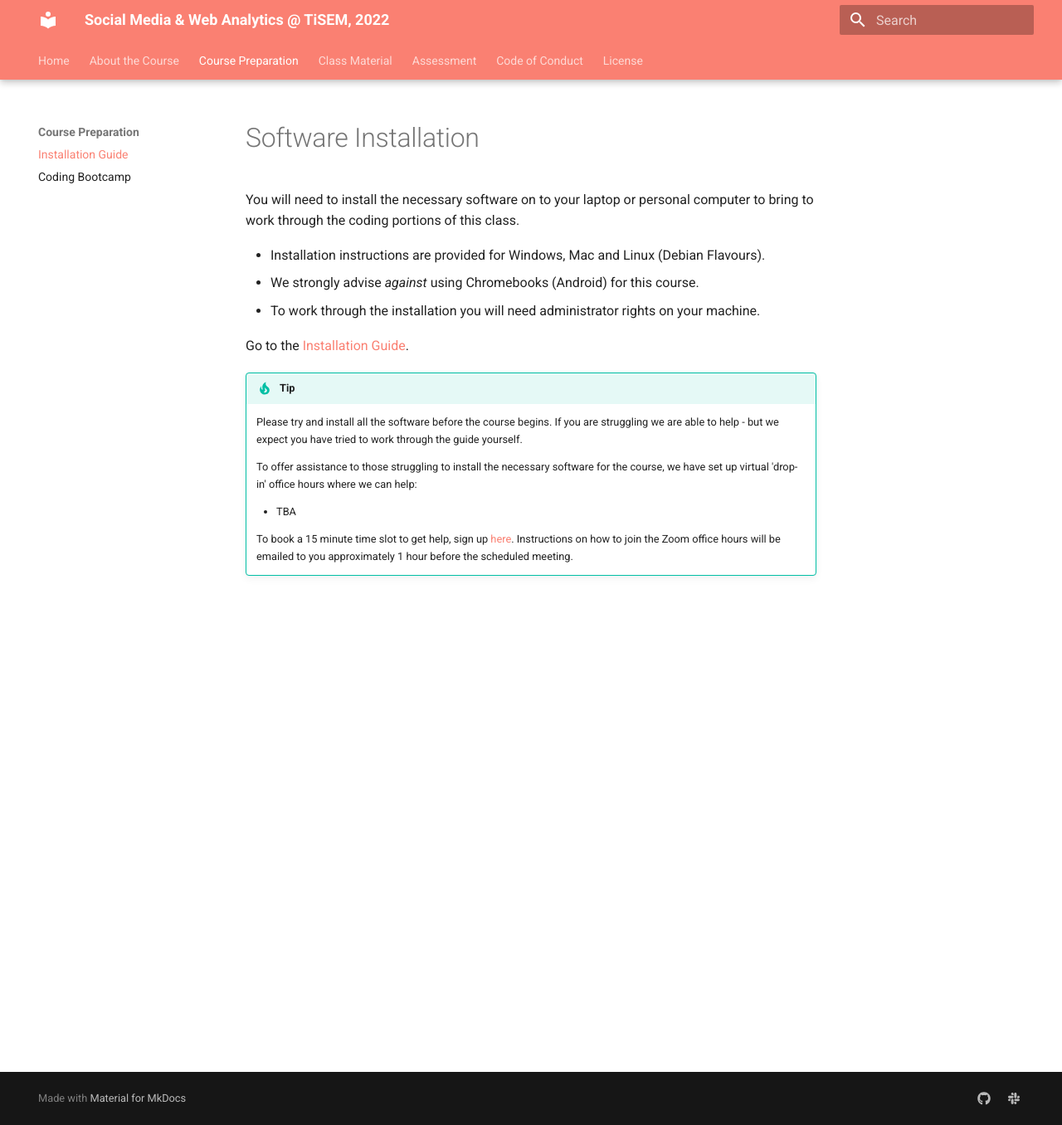
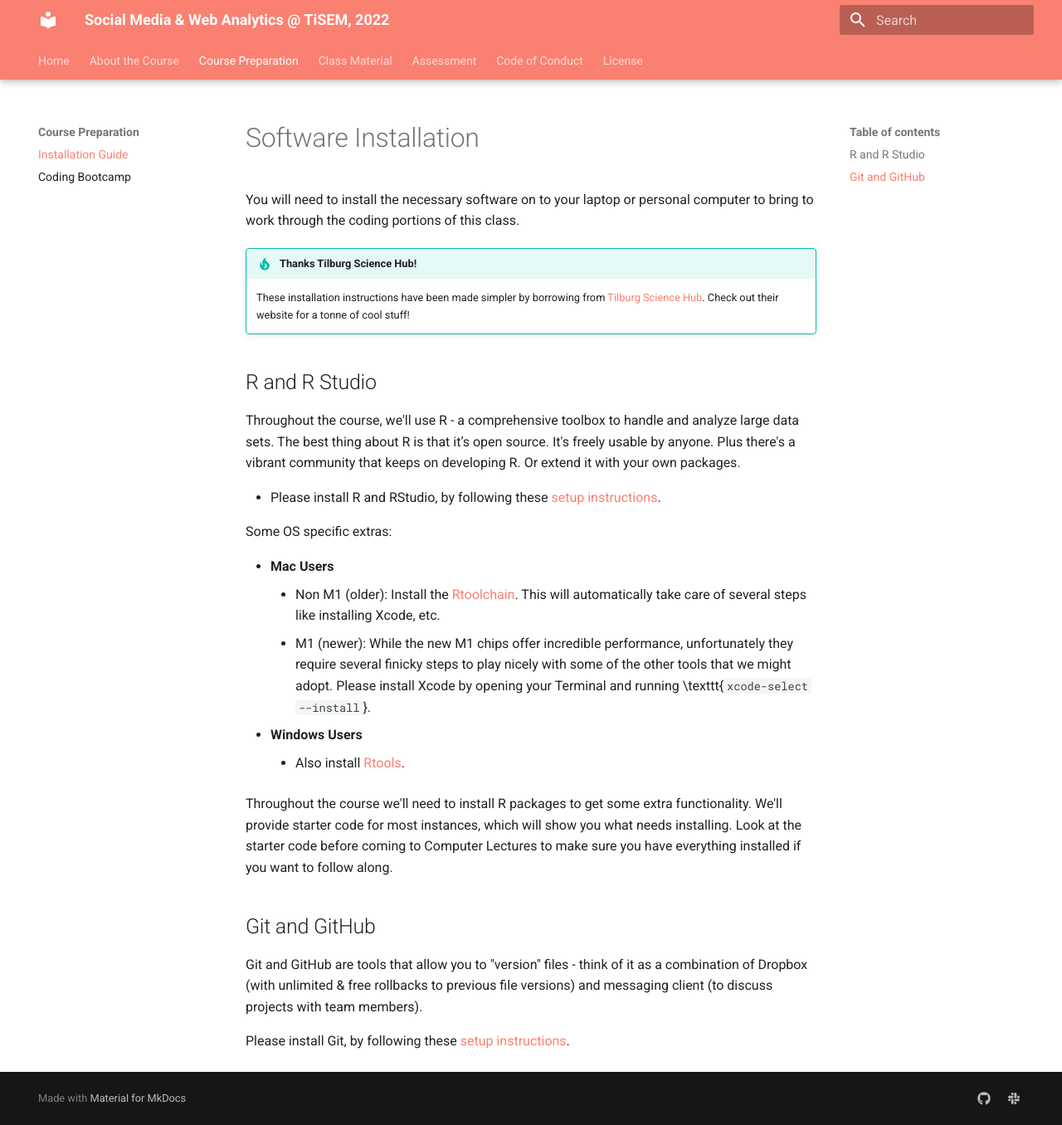
Before and after one commit to tisem-digital-marketing/2022-smwa, an MkDocs documentation site: the page built from docs/course_prep/software_install.md, in a window 1280 px wide and 1356 px high. Shown: the whole window at 83% size. Built offline with MkDocs 1.6.1 and Material for MkDocs 9.7.7, drawn with Linux system fonts in a browser that asks for light colours.

Commit message:
new simple install guide, referring to TSH

```diff
--- a/docs/course_prep/software_install.md
+++ b/docs/course_prep/software_install.md
@@ -2,19 +2,36 @@
 
 You will need to install the necessary software on to your laptop or personal computer to bring to work through the coding portions of this class.
 
-* Installation instructions are provided for Windows, Mac and Linux (Debian Flavours).
-* We strongly advise *against* using Chromebooks (Android) for this course.
-* To work through the installation you will need administrator rights on your machine.
+!!! tip "Thanks Tilburg Science Hub!"
+    These installation instructions have been made simpler by borrowing from [Tilburg Science Hub](https://tilburgsciencehub.com/).
+    Check out their website for a tonne of cool stuff!
 
-Go to the [Installation Guide](https://tisem-digital-marketing.github.io/2022-smwa-installation-guide/).
+## R and R Studio
 
-!!! tip
-    Please try and install all the software before the course begins.
-    If you are struggling we are able to help - but we expect you have tried to work through the guide yourself.
+Throughout the course, we'll use R - a comprehensive toolbox to handle and analyze large data sets.
+The best thing about R is that it’s open source.
+It's freely usable by anyone.
+Plus there's a vibrant community that keeps on developing R.
+Or extend it with your own packages.
 
-    To offer assistance to those struggling to install the necessary software for the course, we have set up virtual 'drop-in' office hours where we can help:
+* Please install R and RStudio, by following these [setup instructions](http://tilburgsciencehub.com/get/r/).
 
-    * TBA
+Some OS specific extras:
 
-    To book a 15 minute time slot to get help, sign up [here]().
-    Instructions on how to join the Zoom office hours will be emailed to you approximately 1 hour before the scheduled meeting.
+* **Mac Users**
+    * Non M1 (older): Install the [Rtoolchain](https://github.com/rmacoslib/r-macos-rtools#installer-package-for-macos-r-toolchain-). This will automatically take care of several steps like installing Xcode, etc.
+    * M1 (newer): While the new M1 chips offer incredible performance, unfortunately they require several finicky steps to play nicely with
+		some of the other tools that we might adopt. Please install Xcode by opening your Terminal and running \texttt{`xcode-select --install`}.
+* **Windows Users**
+    * Also install [Rtools](https://cran.r-project.org/bin/windows/Rtools/).
+
+Throughout the course we'll need to install R packages to get some extra functionality.
+We'll provide starter code for most instances, which will show you what needs installing.
+Look at the starter code before coming to Computer Lectures to make sure you have everything installed if you want to follow along.
+
+
+## Git and GitHub
+
+Git and GitHub are tools that allow you to "version" files - think of it as a combination of Dropbox (with unlimited & free rollbacks to previous file versions) and messaging client (to discuss projects with team members).
+
+Please install Git, by following these [setup instructions](https://tilburgsciencehub.com/get/git).
```
